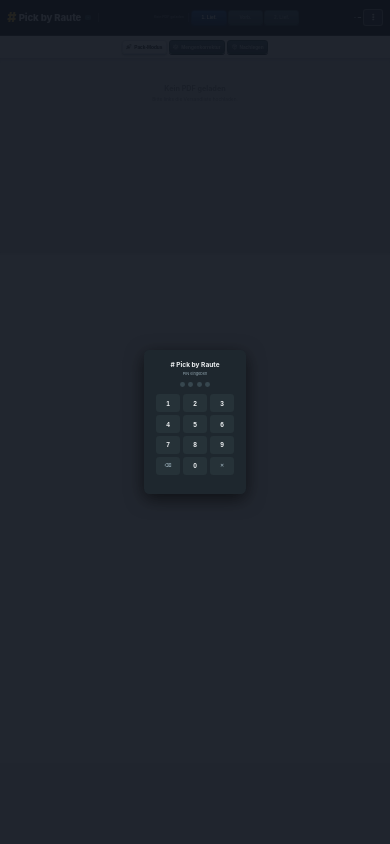
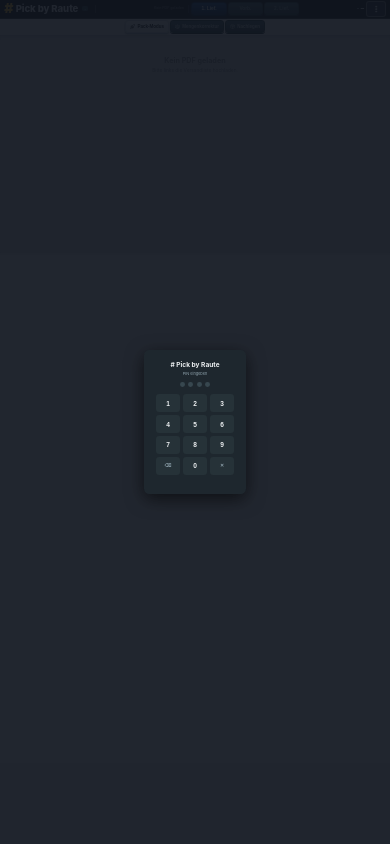
Before and after one commit to treibmann/Komisioniren, a FastAPI app: page / in a window 390 px wide. Run offline with FastAPI, Linux system fonts and the light colour scheme.

Commit message:
Kompakt: Header, Raender und Modus-Leiste auf Laptop/Tablet verdichtet
- Rand-Rahmen 36px -> 8px, Header 120px -> 62px (ungenutzte Flaeche weg)
- Modus-Leiste (#tabbar) und Inhalt-Aussenabstand (#main) minimiert
- Tab-/Phasen-Buttons etwas kompakter
- Nur in @media <1900px -> grosser Kiosk-Monitor bleibt unveraendert

Co-Authored-By: Claude Opus 4.8 <noreply@anthropic.com>

```diff
--- a/templates/index.html
+++ b/templates/index.html
@@ -634,8 +634,15 @@
     #topbar #aktiver-tag-anzeige .tag-quelle { font-size: 11px; }
     #topbar #tour-anzeige { font-size: 13px; }
     #topbar #tour-anzeige .tour-quelle { font-size: 10px; }
-    #topbar .phase-btn { min-width: 118px; font-size: 16px; padding: 12px 10px; }
-    .tab-btn { font-size: 16px; padding: 12px 12px; }
+    #topbar .phase-btn { min-width: 118px; font-size: 16px; padding: 10px 10px; }
+    .tab-btn { font-size: 15px; padding: 9px 12px; }
+    /* Kompakt: ungenutzte Flaeche + Raender minimieren */
+    #role-frame { border-width: 8px; }              /* schmaler Rand zum Bildschirmrand */
+    #topbar { height: 62px; min-height: 62px; padding: 0 14px; }  /* Header niedriger */
+    #header-menu { top: 58px; right: 14px; }         /* Dropdown an niedrigen Header angepasst */
+    #tabbar { padding: 6px 14px; }                   /* Modus-Leiste dicht an Header + Inhalt */
+    .tabs { gap: 5px; }
+    #main { padding: 10px 14px; }                    /* wenig Abstand zum Rand */
   }
 </style>
 </head>
```
